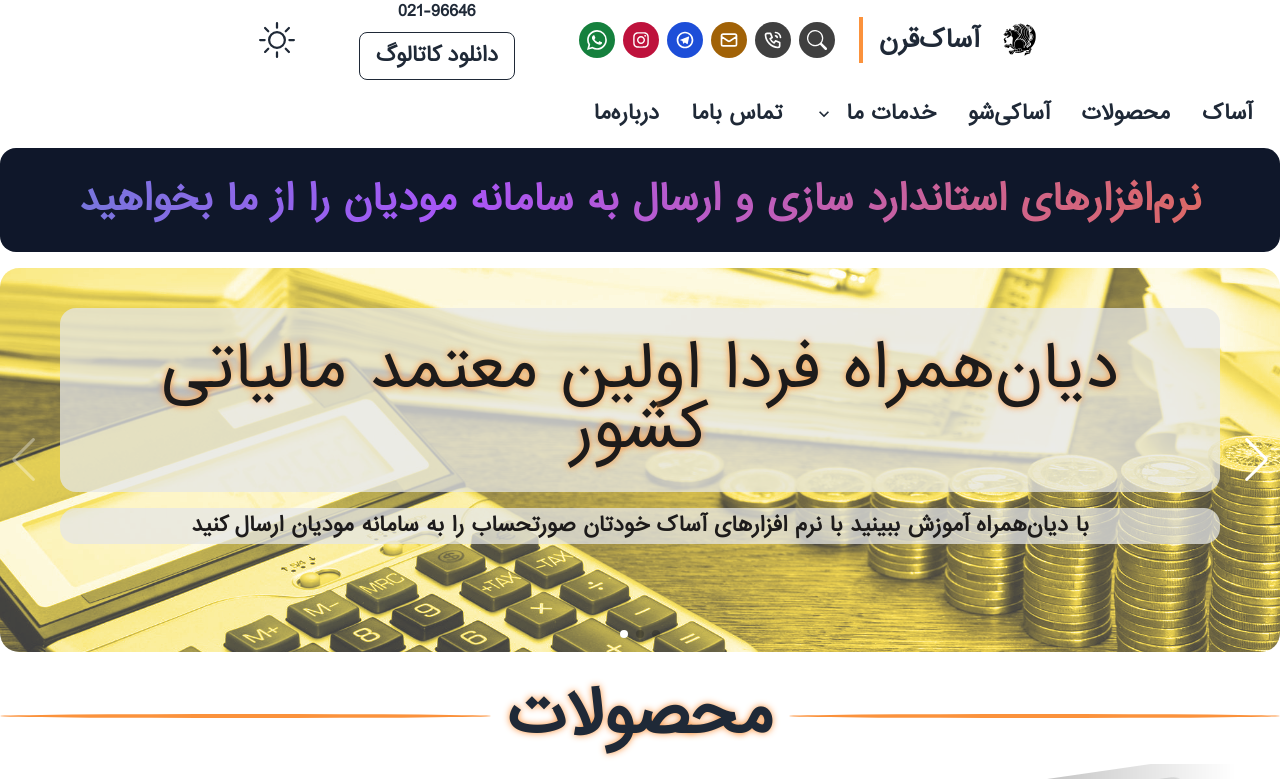
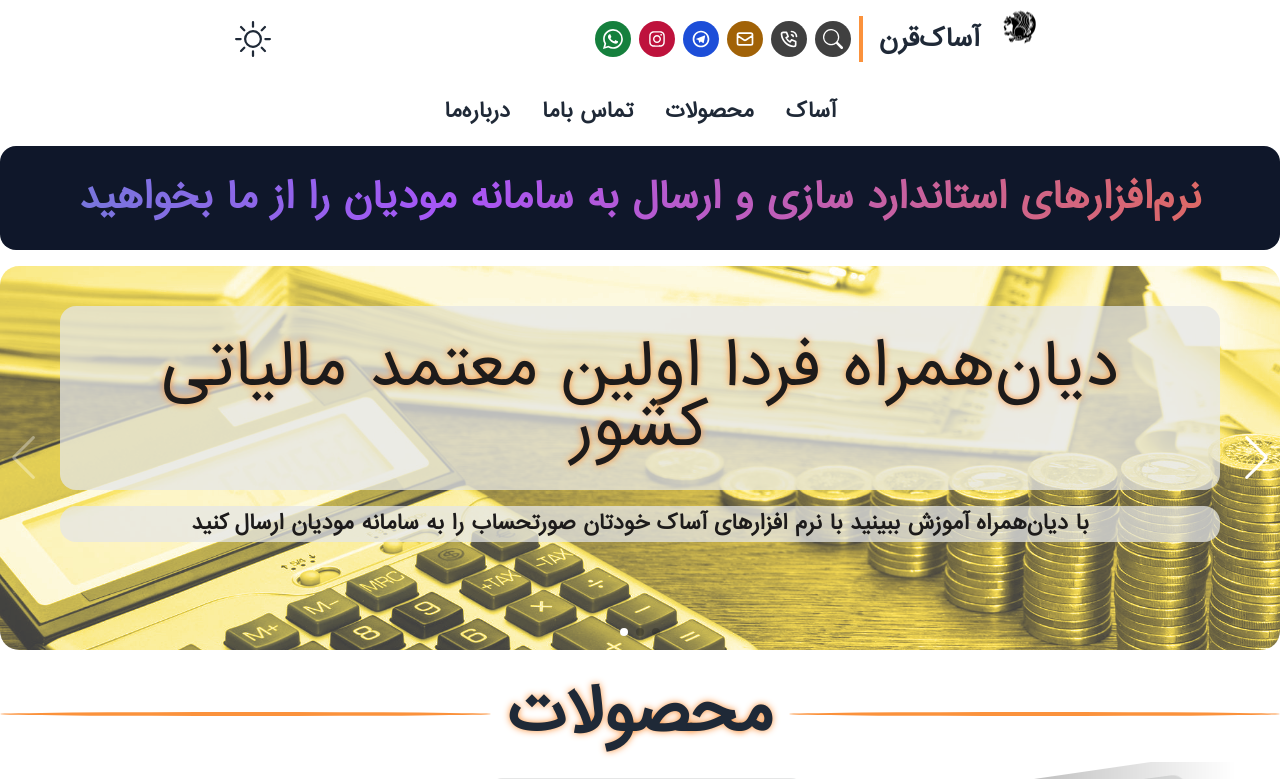
Before and after one commit to Mansour-VN/Asak, a Next.js app: page / in a window 1280 px wide. Shown: the top 779 px of the page. Built offline with nearby package versions, Linux system fonts and the light colour scheme.

Commit message:
fix : create component Mobile Menu

```diff
--- a/components/Header/Header.jsx
+++ b/components/Header/Header.jsx
@@ -3,11 +3,10 @@ import SocialMedia from "./../SocialMedia/SocialMedia";
 import { useAppDispatch, useAppSelector } from "@/app/hooks";
 import { changeThemeFunc } from "@/app/features/theme";
 import { BsMoon, BsSun } from "react-icons/bs";
-import Link from "next/link";
+import MobileMenu from "./Mobile";
+import DeskTopMenu from "./DesktopMenu";
 
-
-
-const Header =()=> {
+const Header = () => {
 
   const { theme } = useAppSelector((state) => state.colorTheme);
   const dispatch = useAppDispatch();
@@ -20,23 +19,23 @@ const Header =()=> {
     <div>
       <div
         id="header-title"
-        className="flex flex-col md:flex-row justify-center px-4 items-center"
+        className="flex flex-col md:flex-row justify-center p-4 items-center"
       >
-        <div className="flex justify-around items-center gap-4 w-1/2 flex-row">
+        <div className="flex justify-between pr-2 items-center gap-4 md:w-1/2 w-full flex-row">
 
           {/* start lable darck mode  whit table*/}
           <div
-              className="text-4xl transition ease-in-out delay-1000"
-              onClick={(event) => changeTheme(event)}
+            className="text-4xl transition ease-in-out delay-1000"
+            onClick={(event) => changeTheme(event)}
           >
             {theme ? <BsMoon /> : <BsSun />}
           </div>
           {/* end lable darck mode */}
 
 
-          <div className="flex justify-center items-center flex-col gap-2 ">
-            <p className="font-semibold ">021-96646</p>
-            <button className="btn btn-outline md:text-xl">
+          <div className="hidden">
+          <p className="font-semibold ">021-96646</p>
+            <button className="btn btn-outline ">
               دانلود کاتالوگ
             </button>
           </div>
@@ -55,148 +54,43 @@ const Header =()=> {
             height={50}
             src="/assets/image/logo/dian.svg"
             alt="LogoDian"
-            className={ `rounded  ${theme? "bg-orange-400" : ""}`}
+            className={`rounded  animate-bounce ${theme ? "bg-orange-400" : ""}`}
           />
-            {/*animate-bounce*/}
+          {/*animate-bounce*/}
         </div>
-        </div>
+      </div>
 
       <div
         id="navbarMenu"
         className="flex flex-row justify-around px-12 md:p-0"
       >
         <div className="navbar">
-          <div className="navbar-start">
-            <div className="dropdown">
-              <label tabIndex={0} className="btn btn-ghost lg:hidden">
-                <svg
-                  xmlns="http://www.w3.org/2000/svg"
-                  className="h-8 w-8"
-                  fill="none"
-                  viewBox="0 0 24 24"
-                  stroke="currentColor"
-                >
-                  <path
-                    strokeLinecap="round"
-                    strokeLinejoin="round"
-                    strokeWidth="2"
-                    d="M4 6h16M4 12h8m-8 6h16"
-                  />
-                </svg>
-              </label>
-              <ul
-                tabIndex={0}
-                className="menu menu-compact dropdown-content mt-3 p-2 shadow bg-base-100 rounded-box w-52"
-              >
-                <li>
-                   <Link href="/">آساک</Link>
-                </li>
 
-                <li>
-                  <a>آساکی‌شو</a>
-                </li>
-                <li>
-                  <Link href="/ProductPage">محصولات</Link>
-                </li>
-                <li tabIndex={0}>
-                  <a className="justify-between">
-                    خدمات‌ما
-                    <svg
-                      className="fill-current"
-                      xmlns="http://www.w3.org/2000/svg"
-                      width="24"
-                      height="24"
-                      viewBox="0 0 24 24"
-                    >
-                      <path d="M8.59,16.58L13.17,12L8.59,7.41L10,6L16,12L10,18L8.59,16.58Z" />
-                    </svg>
-                  </a>
-                  <ul className="p-2 z-50 bg-base-300">
-                    <li>
-                      <a>خدمات 1</a>
-                    </li>
-                    <li>
-                      <a>خدمات 2</a>
-                    </li>
-                  </ul>
-                </li>
-                <li>
-                  <a>تماس‌با‌ما</a>
-                </li>
-                <li>
-                  <a>ارتباط با‌ما</a>
-                </li>
-                <li>
-                  <Link href="/aboutPage">درباره‌ما</Link>
-                </li>
-              </ul>
-            </div>
+          <div className="hidden w-full  md:flex justify-center">
+              <DeskTopMenu/>
           </div>
 
-          {/* start navbar for deskTop */}
-          <div className="navbar-center hidden lg:flex">
-            <ul className="menu menu-horizontal px-1 md:text-xl">
-              <li>
-                <Link href="/aboutPage">درباره‌ما</Link>
-              </li>
-              <li>
-                <a>تماس باما</a>
-              </li>
-              <li tabIndex={0}>
-                <a>
-                  <svg
-                    className="fill-current"
-                    xmlns="http://www.w3.org/2000/svg"
-                    width="20"
-                    height="20"
-                    viewBox="0 0 24 24"
-                  >
-                    <path d="M7.41,8.58L12,13.17L16.59,8.58L18,10L12,16L6,10L7.41,8.58Z" />
-                  </svg>
-                  خدمات ما
-                </a>
-                <ul className="p-2 z-50 bg-base-300">
-                  <li>
-                    <a>خدمات یک</a>
-                  </li>
-                  <li>
-                    <a>خدمات دو</a>
-                  </li>
-                </ul>
-              </li>
-              <li>
-                <a>آساکی‌شو</a>
-              </li>
-              <li>
-                <Link href="/ProductPage">محصولات</Link>
-              </li>
-              <li>
-                <Link href="/">
-                    آساک
-                </Link>
-              </li>
-            </ul>
+
+          <div className="flex md:hidden">
+              <MobileMenu/>
           </div>
         </div>
 
+
+
         <div className="flex flex-row justify-center items-center md:border-l-4 md:border-warning pl-4 md:hidden">
-          <p className="text-2xl font-semibold">آساک‌قرن</p>
-          {/* start lable darck mode whit mobile */}
-          <div
-            className="text-4xl p-4 transition ease-in-out delay-1000"
-            onClick={(event) => changeTheme(event)}
-          >
-            {theme ? <BsMoon /> : <BsSun />}
-          </div>
-          {/* end lable darck mode */}
+          <p className="text-2xl font-semibold px-2">آساک‌قرن</p>
+
           <Image
             width={50}
             height={50}
             src="/assets/image/logo/dian.svg"
             alt="LogoDian"
-            className="bg-orange-400 rounded"
+            className="bg-orange-400 rounded animate-bounce"
           />
         </div>
+
+
       </div>
     </div>
   );
--- a/components/Header/Mobile.jsx
+++ b/components/Header/Mobile.jsx
@@ -1,9 +1,76 @@
+import Link from "next/link";
+
 const MobileHeader = () => {
     return (
-        <div>
 
+        <div className="navbar-start">
+            <div className="dropdown">
+                <label tabIndex={0} className="btn btn-ghost lg:hidden">
+                    <svg
+                        xmlns="http://www.w3.org/2000/svg"
+                        className="h-8 w-8"
+                        fill="none"
+                        viewBox="0 0 24 24"
+                        stroke="currentColor"
+                    >
+                        <path
+                            strokeLinecap="round"
+                            strokeLinejoin="round"
+                            strokeWidth="2"
+                            d="M4 6h16M4 12h8m-8 6h16"
+                        />
+                    </svg>
+                </label>
+                <ul
+                    tabIndex={0}
+                    className="menu menu-compact dropdown-content mt-3 p-2 shadow bg-base-100 rounded-box w-52"
+                >
+                    <li>
+                        <Link href="/">آساک</Link>
+                    </li>
+
+                    <li className="hidden">
+                        <a>آساکی‌شو</a>
+                    </li>
+                    <li>
+                        <Link href="/ProductPage">محصولات</Link>
+                    </li>
+                    <li tabIndex={0}>
+                        <a className="justify-between hidden">
+                            خدمات‌ما
+                            <svg
+                                className="fill-current"
+                                xmlns="http://www.w3.org/2000/svg"
+                                width="24"
+                                height="24"
+                                viewBox="0 0 24 24"
+                            >
+                                <path d="M8.59,16.58L13.17,12L8.59,7.41L10,6L16,12L10,18L8.59,16.58Z" />
+                            </svg>
+                        </a>
+                        <ul className="p-2 z-50 bg-base-300">
+                            <li>
+                                <a>خدمات 1</a>
+                            </li>
+                            <li>
+                                <a>خدمات 2</a>
+                            </li>
+                        </ul>
+                    </li>
+                    <li>
+                        <a>تماس‌با‌ما</a>
+                    </li>
+                    <li className="hidden">
+                        <a>ارتباط با‌ما</a>
+                    </li>
+                    <li>
+                        <Link href="/aboutPage">درباره‌ما</Link>
+                    </li>
+                </ul>
+            </div>
         </div>
+
     )
 }
 
-export  default  MobileHeader
+export default MobileHeader
```
